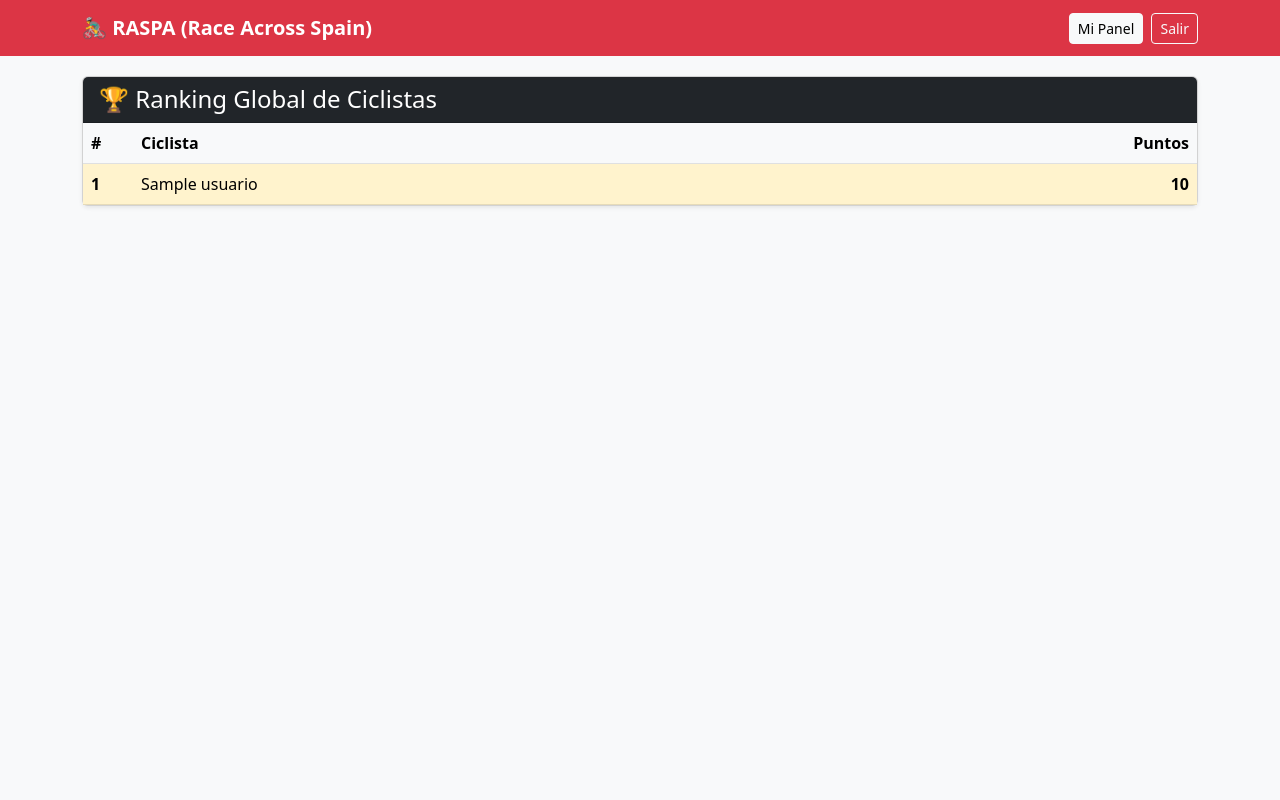
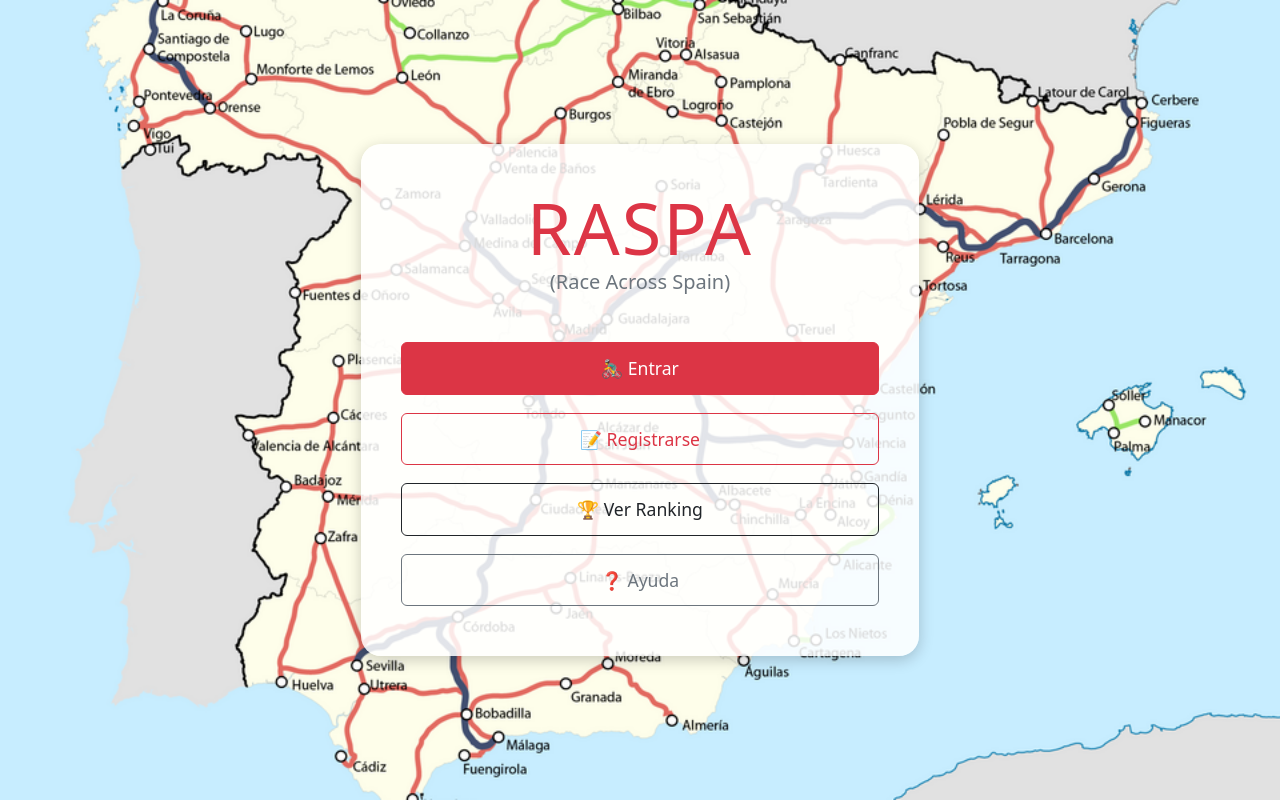
Before and after one commit to makoki13/RASPA, a FastAPI app: page / in a window 1280 px wide. Run offline with FastAPI, Linux system fonts and the light colour scheme; tables that the repository leaves empty hold one stand-in row (values such as "Sample post").

Commit message:
pagina de inicio

```diff
--- a/server/main.py
+++ b/server/main.py
@@ -1,28 +1,30 @@
-from fastapi.responses import JSONResponse
-from fastapi import Depends, FastAPI, HTTPException, status, Request
-from fastapi import Response, Cookie, Form
-from fastapi.responses import RedirectResponse
-from fastapi.responses import HTMLResponse
+import os
+import sys
+from fastapi import Depends, FastAPI, HTTPException, status, Request, Response, Cookie, Form
+from fastapi.responses import HTMLResponse, RedirectResponse, JSONResponse
+from fastapi.staticfiles import StaticFiles
 from fastapi.security import OAuth2PasswordBearer, OAuth2PasswordRequestForm
+from fastapi.templating import Jinja2Templates
 from sqlalchemy.orm import Session
 from sqlalchemy import func
-from fastapi.templating import Jinja2Templates
+from starlette.exceptions import HTTPException as StarletteHTTPException
 
 # Importaciones de nuestros módulos
 from server import models, database, security
 
-# Arriba donde importas paths
-import sys, os
+# Configurar rutas absolutas (para la nube)
 sys.path.append(os.path.dirname(os.path.dirname(os.path.abspath(__file__))))
 from paths import TEMPLATE_DIR
 
 app = FastAPI(title="RASPA API", description="Race Across Spain - Backend")
 
-# Este objeto de FastAPI es el que busca la pulsera (Token) en las cabeceras de las peticiones
+# Este objeto busca la pulsera en las cabeceras (para /docs) o la ignora si no está (para web)
 oauth2_scheme = OAuth2PasswordBearer(tokenUrl="login", auto_error=False)
 
-# Configurar Jinja2 para leer la carpeta de plantillas HTML
+# Configurar Jinja2 y archivos estáticos (CSS, imágenes)
 templates = Jinja2Templates(directory=str(TEMPLATE_DIR))
+app.mount("/static", StaticFiles(directory="static"), name="static")
+
 
 # Dependencia que abre y cierra la conexión a la base de datos
 def get_db():
@@ -38,31 +40,36 @@ def get_db():
 # ==========================================
 
 @app.get("/", response_class=HTMLResponse)
+def pagina_inicio(request: Request):
+    """Página de inicio (Splash screen)"""
+    return templates.TemplateResponse(request, "index.html", {"request": request}) # type: ignore
+
+@app.get("/ayuda", response_class=HTMLResponse)
+def pagina_ayuda(request: Request):
+    """Página de ayuda"""
+    return templates.TemplateResponse(request, "ayuda.html", {"request": request}) # type: ignore
+
+@app.get("/ranking", response_class=HTMLResponse)
 def pagina_ranking_html(request: Request, db: Session = Depends(get_db)):
     """Pinta la página web del ranking"""
     usuarios = db.query(models.Usuario).order_by(models.Usuario.puntos_totales.desc()).all()
     resultado = [{"nombre": u.nombre_publico, "puntos": u.puntos_totales} for u in usuarios]
-
     return templates.TemplateResponse(request, "ranking.html", {"request": request, "ranking": resultado}) # type: ignore
-
 
 @app.get("/login", response_class=HTMLResponse)
 def pagina_login(request: Request, error: str = None): # type: ignore
     """Muestra el formulario de login"""
     return templates.TemplateResponse(request, "login.html", {"request": request, "error": error}) # type: ignore
 
-
 @app.post("/login")
 def login_procesar(response: Response, form_data: OAuth2PasswordRequestForm = Depends(), db: Session = Depends(get_db)):
-    """
-    Procesa el formulario, verifica la contraseña y redirige al panel con una Cookie.
-    """
+    """Procesa el login, verifica la contraseña y redirige al panel con una Cookie."""
     usuario = db.query(models.Usuario).filter(models.Usuario.email == form_data.username).first()
     hash_guardado = usuario.password_hash if usuario else None
 
     if not usuario or not hash_guardado or not security.verificar_password(form_data.password, hash_guardado): # type: ignore
-        # Si falla, le pasamos el error a la página HTML
-        raise HTTPException(status_code=303, detail="Correo o contraseña incorrectos", headers={"Location": "/login?error=Incorrectos"})
+        # Si falla, redirigimos al login con el flag de error para mostrar el modal
+        return RedirectResponse(url="/login?error=true", status_code=303)
 
     # Si es correcto, generamos el token
     token_acceso = security.crear_token_acceso(data={"sub": usuario.email})
@@ -70,7 +77,56 @@ def login_procesar(response: Response, form_data: OAuth2PasswordRequestForm = De
     # Creamos una redirección hacia el panel
     redirect = RedirectResponse(url="/panel", status_code=303)
 
-    # ¡LA MAGIA! Metemos el token en una Cookie segura (httponly para que JavaScript no pueda robarla)
+    # ¡LA MAGIA! Metemos el token en una Cookie segura (httponly)
+    redirect.set_cookie(key="access_token", value=token_acceso, httponly=True)
+
+    return redirect
+
+@app.get("/registro", response_class=HTMLResponse)
+def pagina_registro(request: Request, msg: str = None): # type: ignore
+    """Muestra el formulario de registro"""
+    return templates.TemplateResponse(request, "registro.html", {"request": request, "msg": msg}) # type: ignore
+
+@app.post("/registro")
+def procesar_registro(
+    request: Request,
+    nombre: str = Form(...),
+    email: str = Form(...),
+    email_confirm: str = Form(...),
+    password: str = Form(...),
+    password_confirm: str = Form(...),
+    db: Session = Depends(get_db)
+):
+    """Procesa el registro, crea el usuario y hace login automático"""
+    # 1. Validaciones
+    if email != email_confirm:
+        return RedirectResponse(url="/registro?msg=error_correos", status_code=303)
+
+    if len(password) < 6:
+        return RedirectResponse(url="/registro?msg=error_password_short", status_code=303)
+
+    if password != password_confirm:
+        return RedirectResponse(url="/registro?msg=error_passwords", status_code=303)
+
+    # 2. Comprobar si el usuario ya existe
+    usuario_existente = db.query(models.Usuario).filter(models.Usuario.email == email).first()
+    if usuario_existente:
+        return RedirectResponse(url="/registro?msg=error_existe", status_code=303)
+
+    # 3. Crear el nuevo usuario
+    password_hash = security.obtener_hash_password(password)
+    nuevo_usuario = models.Usuario(
+        email=email,
+        nombre_publico=nombre,
+        puntos_totales=0,
+        password_hash=password_hash
+    )
+    db.add(nuevo_usuario)
+    db.commit()
+
+    # 4. Login automático: Generar el token y meterlo en una cookie
+    token_acceso = security.crear_token_acceso(data={"sub": email})
+    redirect = RedirectResponse(url="/panel", status_code=303)
     redirect.set_cookie(key="access_token", value=token_acceso, httponly=True)
 
     return redirect
@@ -86,25 +142,30 @@ def obtener_usuario_actual(
     bearer_token: str | None = Depends(oauth2_scheme), # Mira en la cabecera de /docs
     db: Session = Depends(get_db)
 ):
-    # Usamos la cookie si existe, si no, usamos el token del swagger
+    """
+    Revisa la pulsera. Prioriza la Cookie (navegador normal),
+    si no hay, mira si viene del Swagger (/docs).
+    """
     token_a_comprobar = access_token or bearer_token
 
     if not token_a_comprobar:
         raise HTTPException(status_code=401, detail="No autenticado")
 
     try:
-        payload = security.jwt.decode(token_a_comprobar, security.SECRET_KEY, algorithms=[security.ALGORITHM])
+        payload = security.jwt.decode(token_a_comprobar, security.SECRET_KEY, algorithms=[security.ALGORITHM]) # type: ignore
         email = payload.get("sub")
         if email is None:
-            raise HTTPException(status_code=401, detail="Token inválido")
+            raise HTTPException(status_code=401, detail="Token inválido (falta el email interno)")
     except Exception:
-        raise HTTPException(status_code=401, detail="Token caducado")
+        raise HTTPException(status_code=401, detail="Token inválido o ha caducado")
 
+    # Si la pulsera es buena, buscamos al usuario en la BD para devolverlo entero
     usuario = db.query(models.Usuario).filter(models.Usuario.email == email).first()
     if usuario is None:
-        raise HTTPException(status_code=401, detail="Usuario no encontrado")
+        raise HTTPException(status_code=401, detail="El usuario de la pulsera no existe en la BD")
 
     return usuario
+
 
 # ==========================================
 # RUTAS PRIVADAS (Requieren pulsera válida)
@@ -118,7 +179,6 @@ def ver_mi_perfil(usuario_actual: models.Usuario = Depends(obtener_usuario_actua
         "tu_email_es": usuario_actual.email,
         "tus_puntos": usuario_actual.puntos_totales
     }
-
 
 @app.get("/panel", response_class=HTMLResponse)
 def ver_panel_html(request: Request, usuario_actual: models.Usuario = Depends(obtener_usuario_actual), db: Session = Depends(get_db)): # type: ignore
@@ -218,9 +278,6 @@ def ver_detalle_provincia_html(id_provincia: str, request: Request, usuario_actu
 
     return templates.TemplateResponse(request, "municipios.html", {"request": request, "provincia": datos_provincia}) # type: ignore
 
-# Cazador de errores: Si algo pide autenticación y falla, redirigimos al login
-from fastapi.responses import RedirectResponse
-from starlette.exceptions import HTTPException as StarletteHTTPException
 
 @app.get("/perfil/password", response_class=HTMLResponse)
 def formulario_password(request: Request, msg: str = None, usuario_actual: models.Usuario = Depends(obtener_usuario_actual)): # type: ignore
@@ -239,36 +296,39 @@ def procesar_cambio_password(
 ):
     """Procesa el cambio de contraseña"""
 
-    # 1. Comprobar que no estén vacías
-    if not old_password or not new_password:
+    # 1. Comprobar que no estén vacías y coinciden
+    if not old_password or not new_password or new_password != new_password2:
         return RedirectResponse(url="/perfil/password?msg=error_vacias", status_code=303)
 
-    # 2. Comprobar que las dos nuevas coinciden
-    if new_password != new_password2:
-        return RedirectResponse(url="/perfil/password?msg=error_vacias", status_code=303)
-
-    # 3. Verificar que la contraseña vieja es correcta
+    # 2. Verificar que la contraseña vieja es correcta
     hash_guardado = usuario_actual.password_hash
     if not security.verificar_password(old_password, hash_guardado): # type: ignore
         return RedirectResponse(url="/perfil/password?msg=error_vieja", status_code=303)
 
-    # 4. Si todo es correcto, hasheamos la nueva y la guardamos
+    # 3. Si todo es correcto, hasheamos la nueva y la guardamos
     nuevo_hash = security.obtener_hash_password(new_password)
-    usuario_actual.password_hash = nuevo_hash
+    usuario_actual.password_hash = nuevo_hash # type: ignore
     db.commit()
 
-    # 5. Redirigir al formulario con mensaje de éxito
+    # 4. Redirigir al formulario con mensaje de éxito
     return RedirectResponse(url="/perfil/password?msg=actualizada", status_code=303)
+
+
+@app.get("/logout")
+def logout():
+    """Elimina la cookie y vuelve al inicio"""
+    response = RedirectResponse(url="/")
+    response.delete_cookie("access_token") # Borramos la pulsera
+    return response
+
+
+# ==========================================
+# CAZADOR DE ERRORES (Para redirigir al login si falla la auth)
+# ==========================================
 
 @app.exception_handler(StarletteHTTPException)
 async def http_exception_handler(request: Request, exc: StarletteHTTPException):
     if exc.status_code == 401:
         return RedirectResponse(url="/login")
-    # Si es otro error (ej. 404), dejamos que FastAPI lo maneje por defecto
+    # Si es otro error (ej. 404), devolvemos JSON para la API de /docs
     return JSONResponse(status_code=exc.status_code, content={"detail": exc.detail})
-
-@app.get("/logout")
-def logout():
-    response = RedirectResponse(url="/login")
-    response.delete_cookie("access_token") # Borramos la pulsera
-    return response
--- /dev/null
+++ b/templates/index.html
@@ -0,0 +1,45 @@
+<!DOCTYPE html>
+<html lang="es">
+<head>
+    <meta charset="UTF-8">
+    <meta name="viewport" content="width=device-width, initial-scale=1.0">
+    <title>RASPA - Race Across Spain</title>
+    <link href="https://cdn.jsdelivr.net/npm/bootstrap@5.3.0/dist/css/bootstrap.min.css" rel="stylesheet">
+    <style>
+        body {
+            background: url('/static/spain_map.png') no-repeat center center fixed;
+            background-size: cover;
+            background-color: #f8f9fa; /* Color por si la imagen tarda en cargar */
+            height: 100vh;
+            display: flex;
+            align-items: center;
+            justify-content: center;
+        }
+        .splash-container {
+            background-color: rgba(255, 255, 255, 0.85); /* Fondo blanco semitransparente para leer bien */
+            padding: 40px;
+            border-radius: 20px;
+            box-shadow: 0 4px 15px rgba(0,0,0,0.2);
+            text-align: center;
+        }
+        h1 { color: #dc3545; font-weight: 900; letter-spacing: 2px; margin-bottom: 0;}
+        h5 { color: #6c757d; }
+        .btn-raspa { width: 100%; margin-bottom: 10px; font-size: 1.1rem; padding: 12px; }
+    </style>
+</head>
+<body>
+    <div class="container">
+        <div class="col-md-6 offset-md-3 splash-container">
+            <h1 class="display-2">RASPA</h1>
+            <h5 class="mb-5">(Race Across Spain)</h5>
+
+            <div class="d-grid gap-2">
+                <a href="/login" class="btn btn-danger btn-raspa">🚴‍♂️ Entrar</a>
+                <a href="/registro" class="btn btn-outline-danger btn-raspa">📝 Registrarse</a>
+                <a href="/ranking" class="btn btn-outline-dark btn-raspa">🏆 Ver Ranking</a>
+                <a href="/ayuda" class="btn btn-outline-secondary btn-raspa">❓ Ayuda</a>
+            </div>
+        </div>
+    </div>
+</body>
+</html>
```
Also changed, not shown: templates/ayuda.html (added, +30 -0 lines), templates/login.html (+33 -16 lines), templates/registro.html (added, +34 -0 lines), static/spain_map.png (added).
